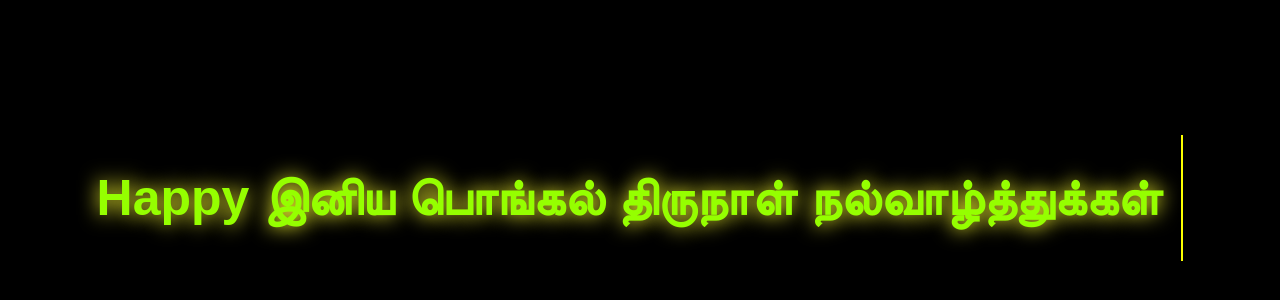
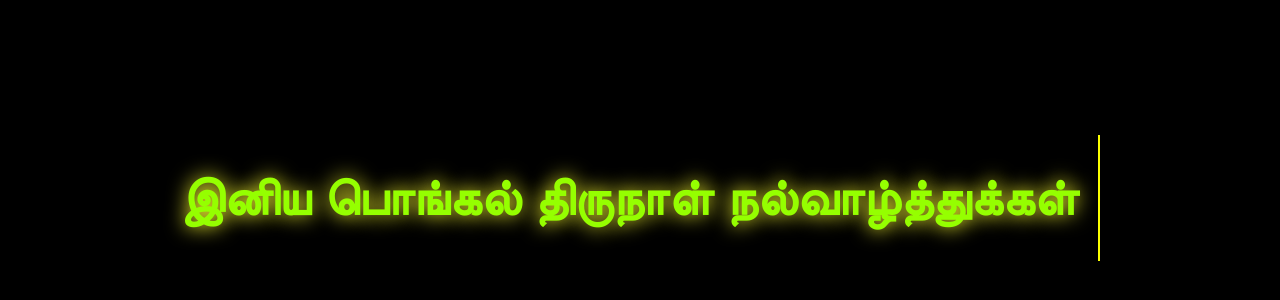
Before and after one commit to developerhunt/samplepage, a plain HTML site: page next-page.html in a window 1280 px wide. Shown: the part 202-502 px from the top of the page. Drawn offline with Linux system fonts and the light colour scheme.

Commit message:
Update next-page.html

```diff
--- a/next-page.html
+++ b/next-page.html
@@ -42,7 +42,7 @@
     </head>
     <body>
         <div class="container">
-            <h1>Happy இனிய பொங்கல் திருநாள் நல்வாழ்த்துக்கள்</h1>
+            <h1>இனிய பொங்கல் திருநாள் நல்வாழ்த்துக்கள்</h1>
             <div class="box"></div>
         </div>
     </body>
```
